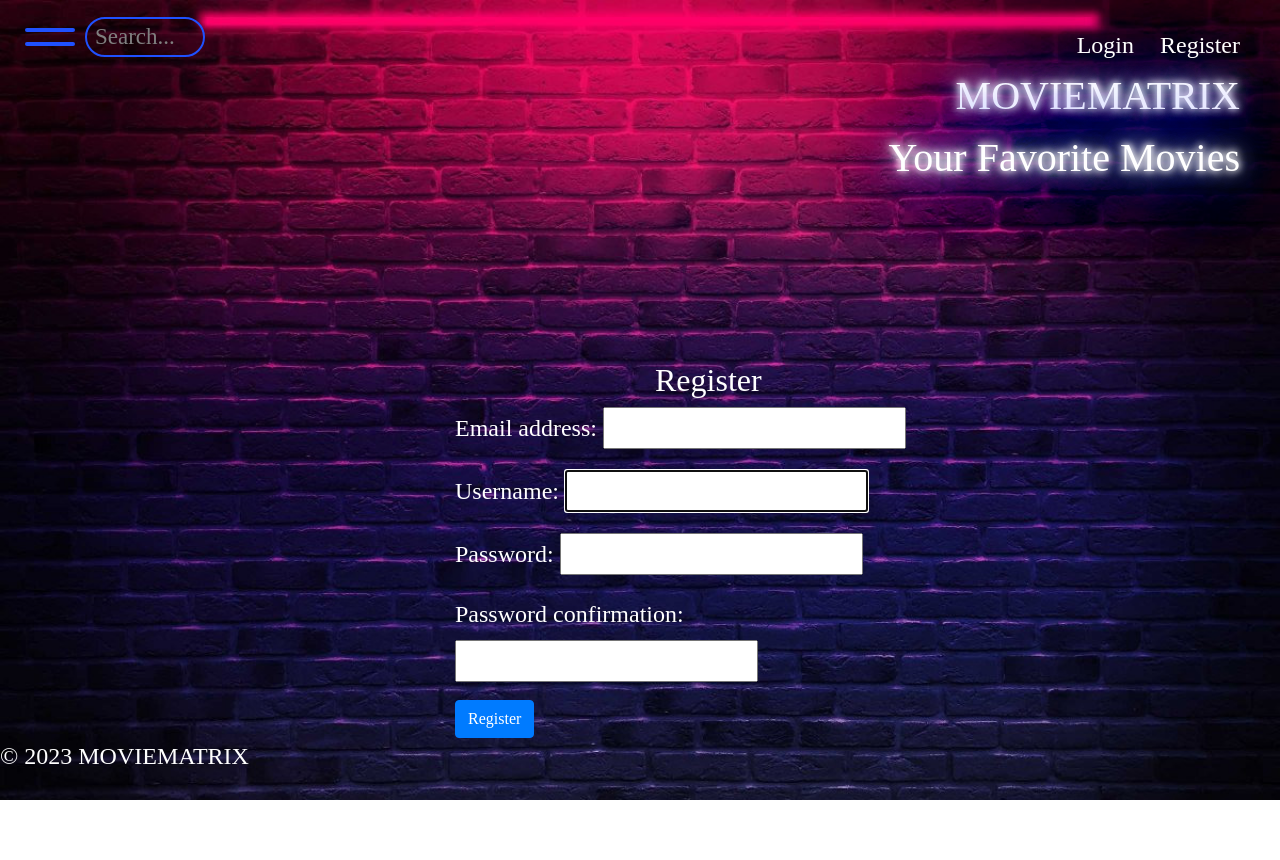
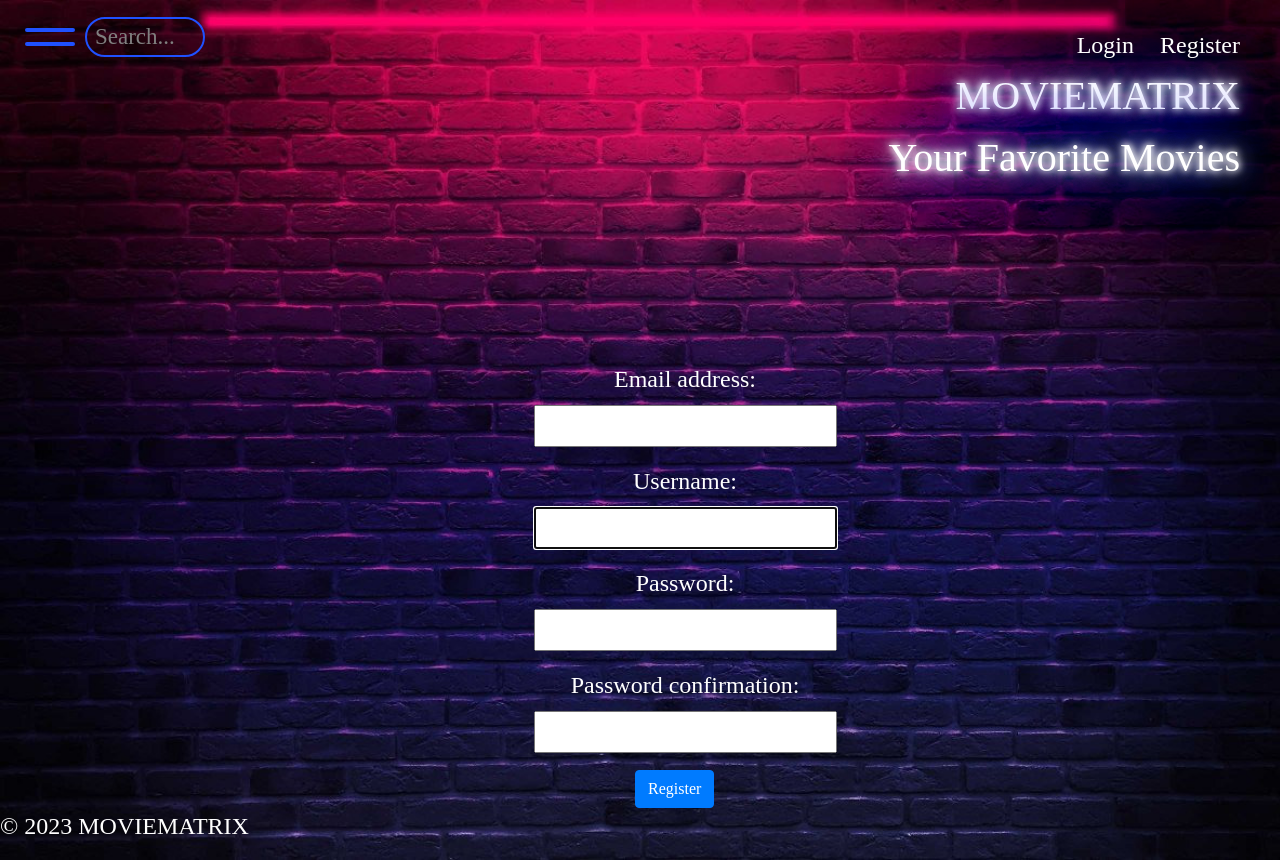
Before and after one commit to IngaFom/moviematrix, a Django app: page /register/ in a window 1280 px wide. Before the commit the page ends 800 px from the top, so only its background shows below. Run offline with Django 4.2, Linux system fonts and the light colour scheme; some libraries are stand-ins or nearby versions.

Commit message:
Reg_form

```diff
--- a/moviematrix/moviem/static/styles.css
+++ b/moviematrix/moviem/static/styles.css
@@ -212,7 +212,7 @@ body {
 
 .allCategoriesSubMenu {
     margin-right: 10px;
-    color: white;/* Adjust this value to your preference */
+    color: white; /* Adjust this value to your preference */
 }
 
 /* Remove margin-right from the last column to prevent extra space */
@@ -349,7 +349,7 @@ body {
 .poster {
     max-width: 200px; /* Adjust the max-width of the poster */
     margin-right: 70px;
-    margin-left: -20px;/* Adjust the margin between the poster and movie info */
+    margin-left: -20px; /* Adjust the margin between the poster and movie info */
 }
 
 
@@ -364,6 +364,7 @@ form {
     margin-left: 35px;
     padding-left: 35px;
 }
+
 .header-container {
     position: relative;
 }
@@ -376,17 +377,21 @@ form {
     text-align: right;
     z-index: 3;
 }
+
 .space-between {
     margin-right: 20px;
 }
+
 .user-container a:nth-child(1) {
     color: #ffffff;
     text-decoration: none;
 }
-.user-container a:nth-child(3){
+
+.user-container a:nth-child(3) {
     color: #ffffff;
     text-decoration: none;
 }
+
 .user-info a.logout {
     margin-right: 6px;
 }
@@ -436,3 +441,7 @@ form {
     opacity: 0;
     z-index: -1;
 }
+
+.mb-3 {
+    text-align: center;
+}
--- a/moviematrix/moviem/templates/movies/registration/registration_form.html
+++ b/moviematrix/moviem/templates/movies/registration/registration_form.html
@@ -6,24 +6,27 @@
             <div class="col-md-6">
                 <form method="post">
                     {% csrf_token %}
-                    <h2 style="margin-left: 200px;">Register</h2>
                     <div class="mb-3">
                         {{ form.email.label_tag }}
+                        <br>
                         {{ form.email }}
                     </div>
                     <div class="mb-3">
                         {{ form.username.label_tag }}
+                        <br>
                         {{ form.username }}
                     </div>
                     <div class="mb-3">
                         {{ form.password1.label_tag }}
+                        <br>
                         {{ form.password1 }}
                     </div>
                     <div class="mb-3">
                         {{ form.password2.label_tag }}
+                        <br>
                         {{ form.password2 }}
                     </div>
-                    <button type="submit" class="btn btn-primary">Register</button>
+                    <button type="submit" style="margin-left: 180px;" class="btn btn-primary">Register</button>
                 </form>
             </div>
         </div>
```
Also changed, not shown: moviematrix/moviem/migrations/0004_category.py (added). Lines whose indentation alone changed are shown as unchanged.
